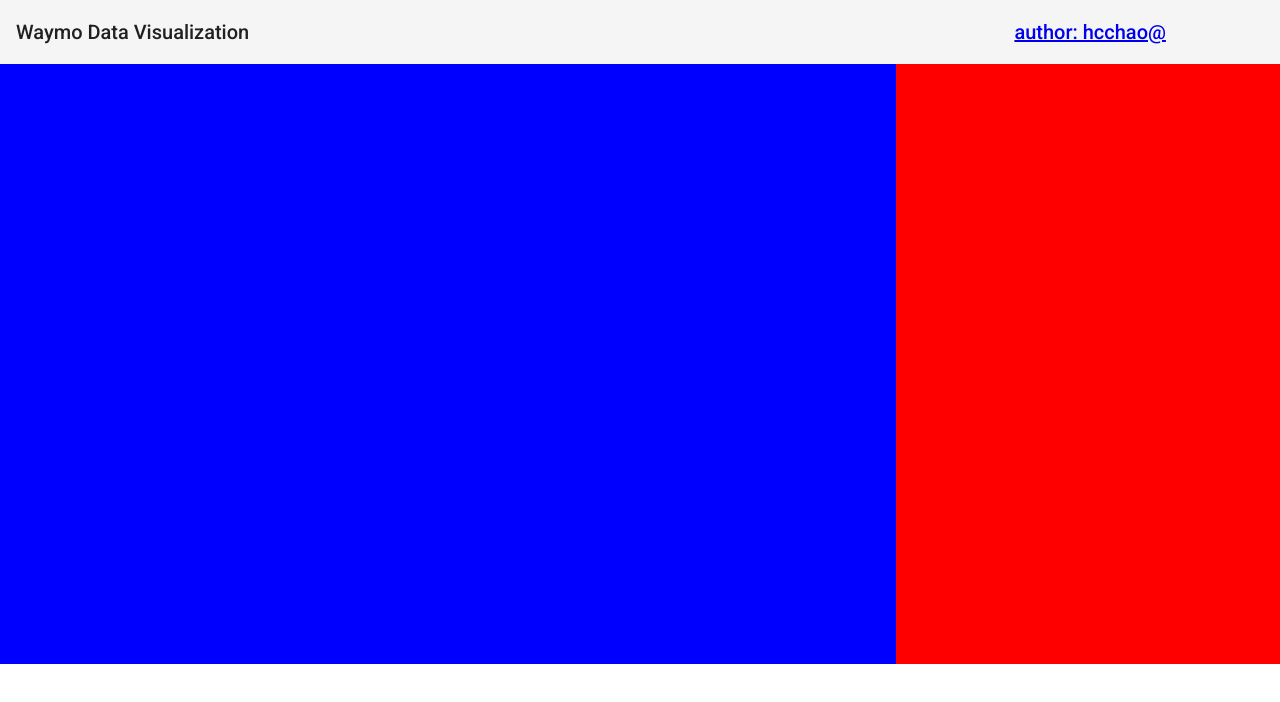
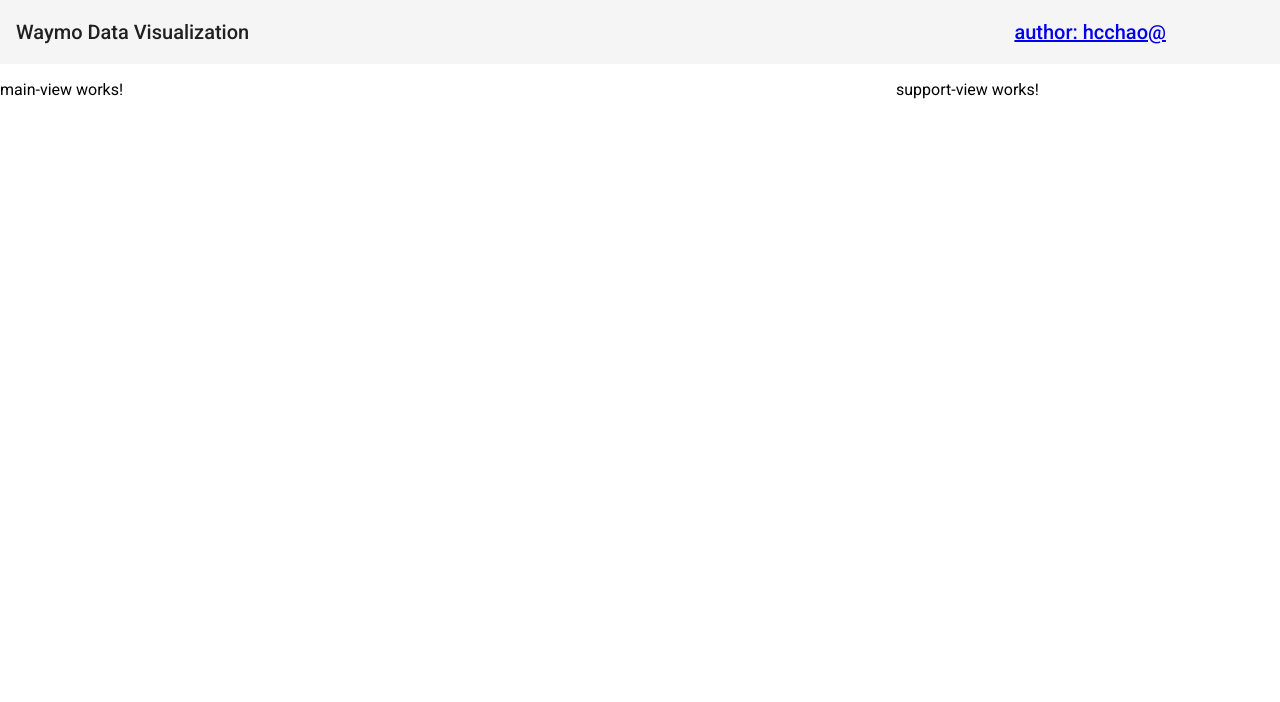
Before and after one commit to olala7846/car_data_visualization, an Angular app in the folder car-data/: page / in a window 1280 px wide. Shown: the top 702 px of the page. Built offline with nearby package versions, Linux system fonts and the light colour scheme.

Commit message:
Create two angular components

```diff
--- a/car-data/src/app/app.component.css
+++ b/car-data/src/app/app.component.css
@@ -4,11 +4,3 @@ div.view-container {
   width: 100%;
   height: 600px;
 }
-
-div.main-view {
-  background-color: blue;
-}
-
-div.support-view {
-  background-color: red;
-}
--- a/car-data/src/app/app.component.html
+++ b/car-data/src/app/app.component.html
@@ -13,11 +13,9 @@
           </a>
         </div>
     </mat-toolbar>
-    <div class="view-container" fxLayout="row">
-      <div class="main-view" fxFlex="70">
-      </div>
-      <div class="support-view" fxFlex="30">
-      </div>
+    <div class="view-container" fxLayout="row" fxFill>
+      <app-main-view fxFlex="70"></app-main-view>
+      <app-support-view fxFlex="30"></app-support-view>
     </div>
   </body>
 </html>
--- a/car-data/src/app/app.module.ts
+++ b/car-data/src/app/app.module.ts
@@ -5,10 +5,14 @@ import { FlexLayoutModule } from '@angular/flex-layout';
 import { MatIconModule } from '@angular/material/icon';
 import { MatToolbarModule } from '@angular/material/toolbar';
 import { NgModule } from '@angular/core';
+import { SupportViewComponent } from './support-view/support-view.component';
+import { MainViewComponent } from './main-view/main-view.component';
 
 @NgModule({
   declarations: [
-    AppComponent
+    AppComponent,
+    SupportViewComponent,
+    MainViewComponent
   ],
   imports: [
     BrowserAnimationsModule,
--- /dev/null
+++ b/car-data/src/app/main-view/main-view.component.html
@@ -0,0 +1 @@
+<p>main-view works!</p>
--- /dev/null
+++ b/car-data/src/app/main-view/main-view.component.ts
@@ -0,0 +1,15 @@
+import { Component, OnInit } from '@angular/core';
+
+@Component({
+  selector: 'app-main-view',
+  templateUrl: './main-view.component.html',
+  styleUrls: ['./main-view.component.css']
+})
+export class MainViewComponent implements OnInit {
+
+  constructor() { }
+
+  ngOnInit(): void {
+  }
+
+}
--- /dev/null
+++ b/car-data/src/app/support-view/support-view.component.html
@@ -0,0 +1 @@
+<p>support-view works!</p>
--- /dev/null
+++ b/car-data/src/app/support-view/support-view.component.ts
@@ -0,0 +1,15 @@
+import { Component, OnInit } from '@angular/core';
+
+@Component({
+  selector: 'app-support-view',
+  templateUrl: './support-view.component.html',
+  styleUrls: ['./support-view.component.css']
+})
+export class SupportViewComponent implements OnInit {
+
+  constructor() { }
+
+  ngOnInit(): void {
+  }
+
+}
```
Also changed, not shown: car-data/src/app/main-view/main-view.component.css (added), car-data/src/app/support-view/support-view.component.css (added), 2 other files (tests, documents, lock files or other folders).
